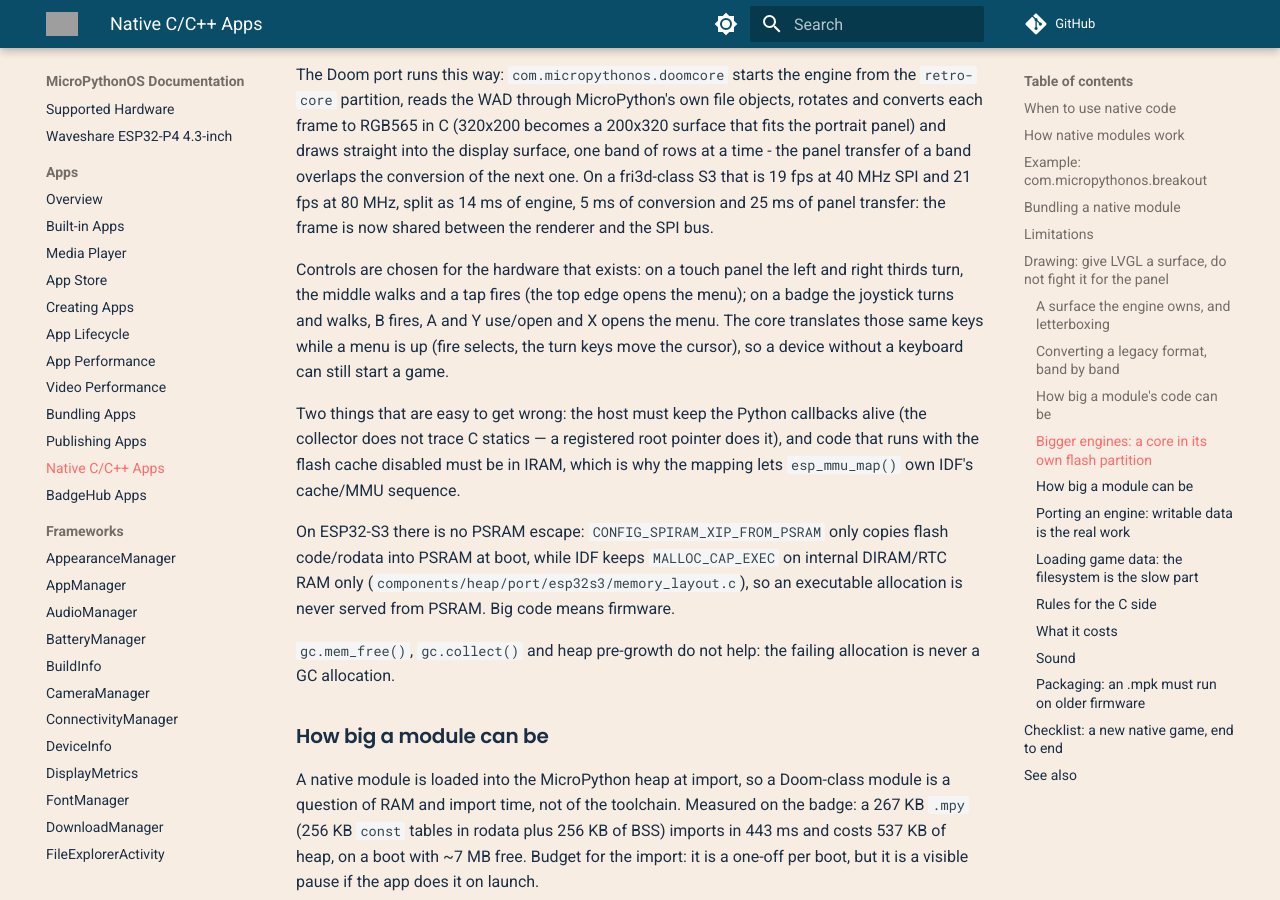
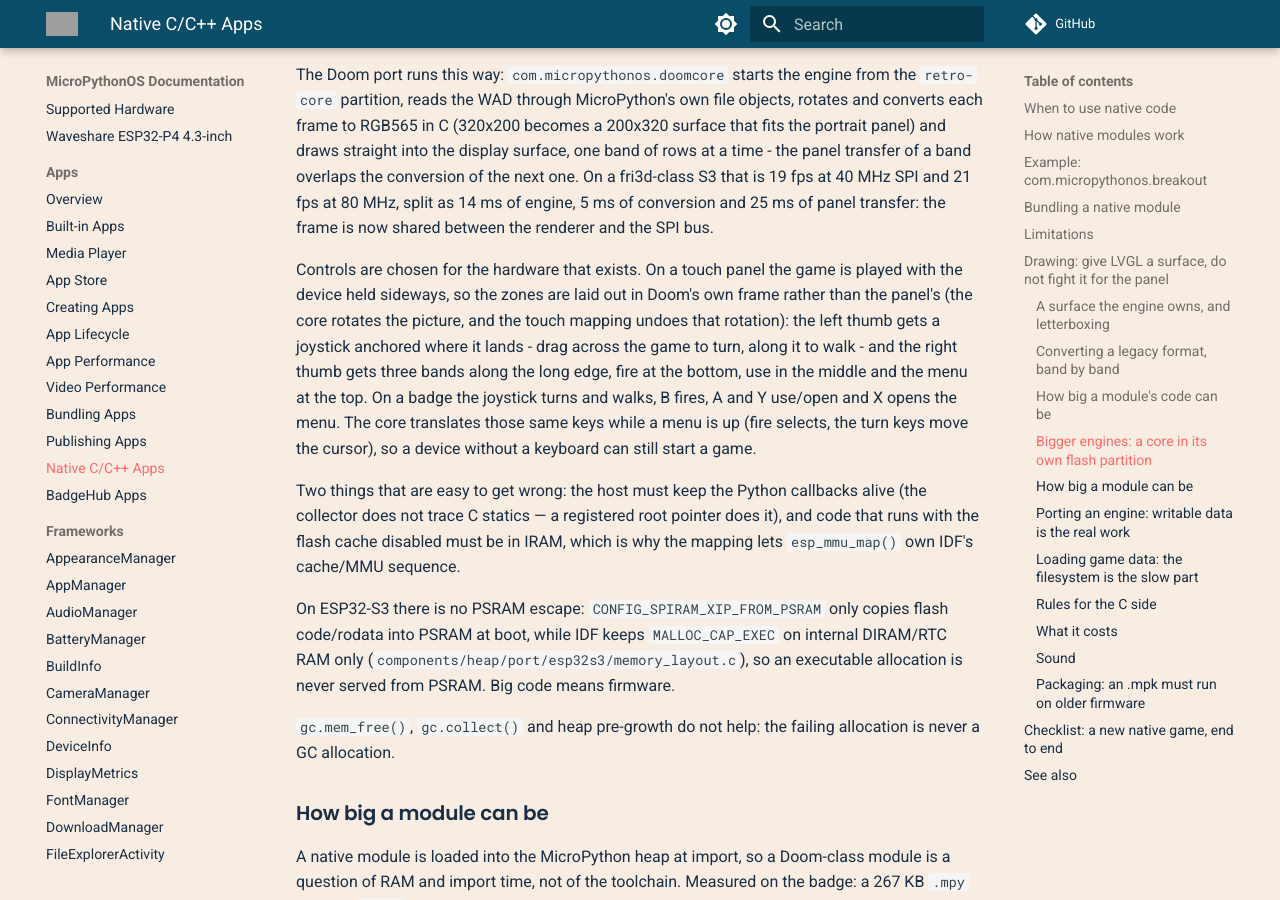
Before and after one commit to MicroPythonOS/docs, an MkDocs documentation site: the page built from docs/apps/native-apps.md, in a window 1280 px wide and 900 px high, scrolled down 5544 px. Built offline with MkDocs 1.6.1 and Material for MkDocs 9.7.7, drawn with Linux system fonts in a browser that asks for light colours; comment, search, counter and statistics services are not loaded; grey boxes are pictures that could not be loaded.

Commit message:
native apps: Doom's touch controls are a joystick and three bands
The game is played with the device sideways, so the zones are in Doom's frame:
an anchored joystick on the left thumb and fire/use/menu bands on the right.

```diff
--- a/docs/apps/native-apps.md
+++ b/docs/apps/native-apps.md
@@ -250,12 +250,16 @@ conversion of the next one. On a fri3d-class S3 that is 19 fps at 40 MHz SPI and
 split as 14 ms of engine, 5 ms of conversion and 25 ms of panel transfer: the
 frame is now shared between the renderer and the SPI bus.
 
-Controls are chosen for the hardware that exists: on a touch panel the left and
-right thirds turn, the middle walks and a tap fires (the top edge opens the
-menu); on a badge the joystick turns and walks, B fires, A and Y use/open and X
-opens the menu. The core translates those same keys while a menu is up (fire
-selects, the turn keys move the cursor), so a device without a keyboard can
-still start a game.
+Controls are chosen for the hardware that exists. On a touch panel the game is
+played with the device held sideways, so the zones are laid out in Doom's own
+frame rather than the panel's (the core rotates the picture, and the touch
+mapping undoes that rotation): the left thumb gets a joystick anchored where it
+lands - drag across the game to turn, along it to walk - and the right thumb
+gets three bands along the long edge, fire at the bottom, use in the middle and
+the menu at the top. On a badge the joystick turns and walks, B fires, A and Y
+use/open and X opens the menu. The core translates those same keys while a menu
+is up (fire selects, the turn keys move the cursor), so a device without a
+keyboard can still start a game.
 
 Two things that are easy to get wrong: the host must keep the Python callbacks
 alive (the collector does not trace C statics — a registered root pointer does
```
